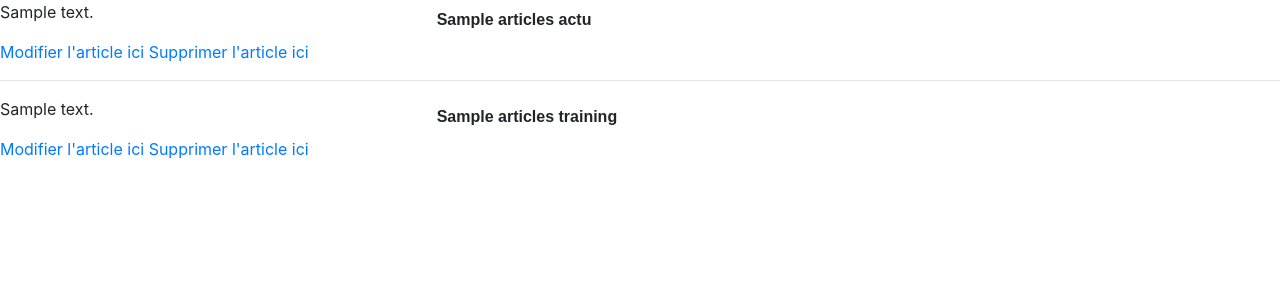
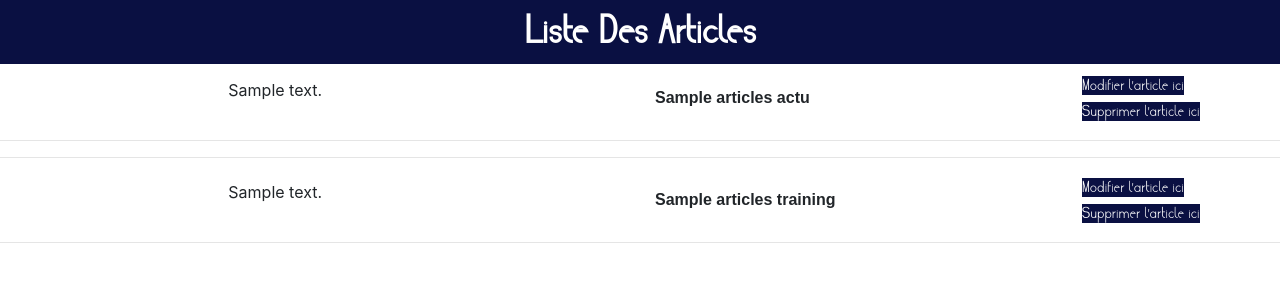
Before and after one commit to Mastrakas/NorthernGrizzly, a Symfony app: template templates/Admin/articlelist.html.twig in a window 1280 px wide. Shown: the part 129-429 px from the top of the page. Run offline with Twig, Linux system fonts and the light colour scheme; the template is opened without the code that fills it: most values are stand-ins (such as "Sample title", 1, 10 or a date in 2020); some libraries are stand-ins or nearby versions.

Commit message:
end visuel

```diff
--- a/public/Asset/CSS/style.css
+++ b/public/Asset/CSS/style.css
@@ -72,6 +72,10 @@ footer ul li {
     background-color: #0a1042;
     color: white;
 }
+.boitelogo {
+    margin: 0 auto;
+    width: 150px;
+}
 .voirlarticle {
     background-color: white;
     border-radius: 50px;
@@ -87,4 +91,23 @@ footer ul li {
     bottom: 0;
     right: 0;
     padding-right: 15px;
+    color: #0a1042;
 }
+.lienforum:hover {
+    text-decoration: none;
+    color: #d6d6fc;
+}
+.login{
+    margin-left: 50%;
+    transform: translateX(-50%);
+    border: 3px solid #0a1042;
+    background-color: #d6d6fc;
+}
+.zonetext{
+    width: 90%;
+}
+.bouton{
+    background-color: #0a1042;
+    color: white;
+    font-family: 'bullet';
+}
--- a/templates/Admin/articlelist.html.twig
+++ b/templates/Admin/articlelist.html.twig
@@ -2,26 +2,33 @@
 {% block title %}Accueil Administrateur{% endblock %}
 
 {% block main %}
-
+    <h1 class="box text-center py-2 text-capitalize font-weight-bold mx-0">Liste des articles</h1>
     {% for article in articlesActu %}
         {% if loop.index is divisible by(2) %}
 
-            <div class="row presentation">
-                <b class="col-4">{{ article.title }}</b>
+            <div class="row presentation mx-0">
+                <b class="col-4 offset-2">{{ article.title }}</b>
                 <p class="col-4">{{ article.summary }}</p>
+                <div class="col-2">
+                    <a href="{{ path('admin_article_update', {'id':article.id}) }}" class="bouton">Modifier l'article ici</a><br>
+                    <a href="{{ path('admin_article_delete', {'id':article.id}) }}" class="bouton">Supprimer l'article ici</a>
+                </div>
             </div>
+            <hr>
 
         {% else %}
 
-            <div class="row presentation">
-                <p class="col-4">{{ article.summary }}</p>
+            <div class="row presentation mx-0">
+                <p class="col-4 offset-2">{{ article.summary }}</p>
                 <b class="col-4">{{ article.title }}</b>
+                <div class="col-2">
+                    <a href="{{ path('admin_article_update', {'id':article.id}) }}" class="bouton">Modifier l'article ici</a><br>
+                    <a href="{{ path('admin_article_delete', {'id':article.id}) }}" class="bouton">Supprimer l'article ici</a>
+                </div>
             </div>
+            <hr>
 
         {% endif %}
-
-        <a href="{{ path('admin_article_update', {'id':article.id}) }}">Modifier l'article ici</a>
-        <a href="{{ path('admin_article_delete', {'id':article.id}) }}">Supprimer l'article ici</a>
 
     {% endfor %}
 
@@ -30,22 +37,29 @@
     {% for training in articlesTraining %}
         {% if loop.index is divisible by(2) %}
 
-            <div class="row presentation">
-                <b class="col-4">{{ training.title }}</b>
+            <div class="row presentation mx-0">
+                <b class="col-4 offset-2">{{ training.title }}</b>
                 <p class="col-4">{{ training.summary }}</p>
+                <div class="col-2">
+                    <a href="{{ path('admin_article_update', {'id':training.id}) }}" class="bouton">Modifier l'article ici</a><br>
+                    <a href="{{ path('admin_article_delete', {'id':training.id}) }}" class="bouton">Supprimer l'article ici</a>
+                </div>
             </div>
+            <hr>
 
         {% else %}
 
-            <div class="row presentation">
-                <p class="col-4">{{ training.summary }}</p>
+            <div class="row presentation mx-0">
+                <p class="col-4 offset-2">{{ training.summary }}</p>
                 <b class="col-4">{{ training.title }}</b>
+                <div class="col-2">
+                    <a href="{{ path('admin_article_update', {'id':training.id}) }}" class="bouton">Modifier l'article ici</a><br>
+                    <a href="{{ path('admin_article_delete', {'id':training.id}) }}" class="bouton">Supprimer l'article ici</a>
+                </div>
             </div>
+            <hr>
 
         {% endif %}
-
-        <a href="{{ path('admin_article_update', {'id':training.id}) }}">Modifier l'article ici</a>
-        <a href="{{ path('admin_article_delete', {'id':training.id}) }}">Supprimer l'article ici</a>
 
     {% endfor %}
 
```
Also changed, not shown: templates/home.html.twig (+8 -8 lines), templates/security/login.html.twig (+15 -8 lines).
